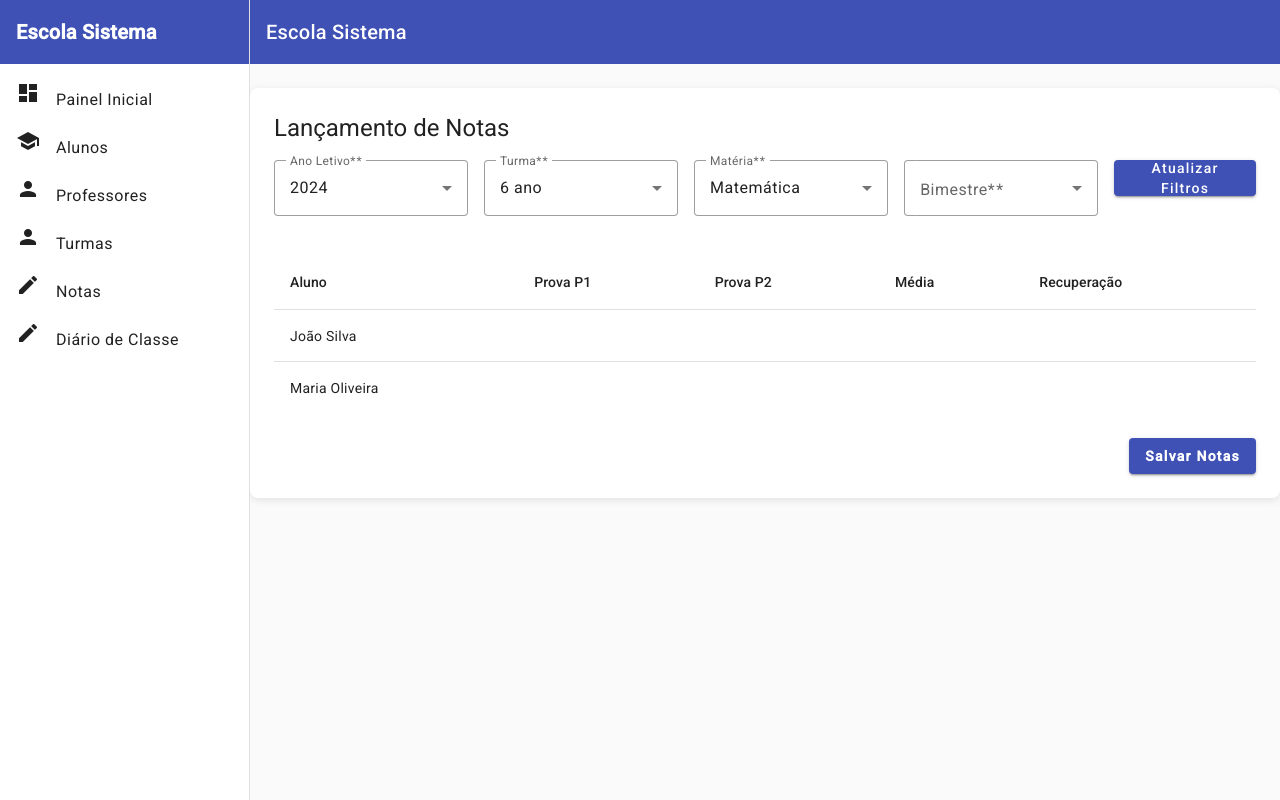
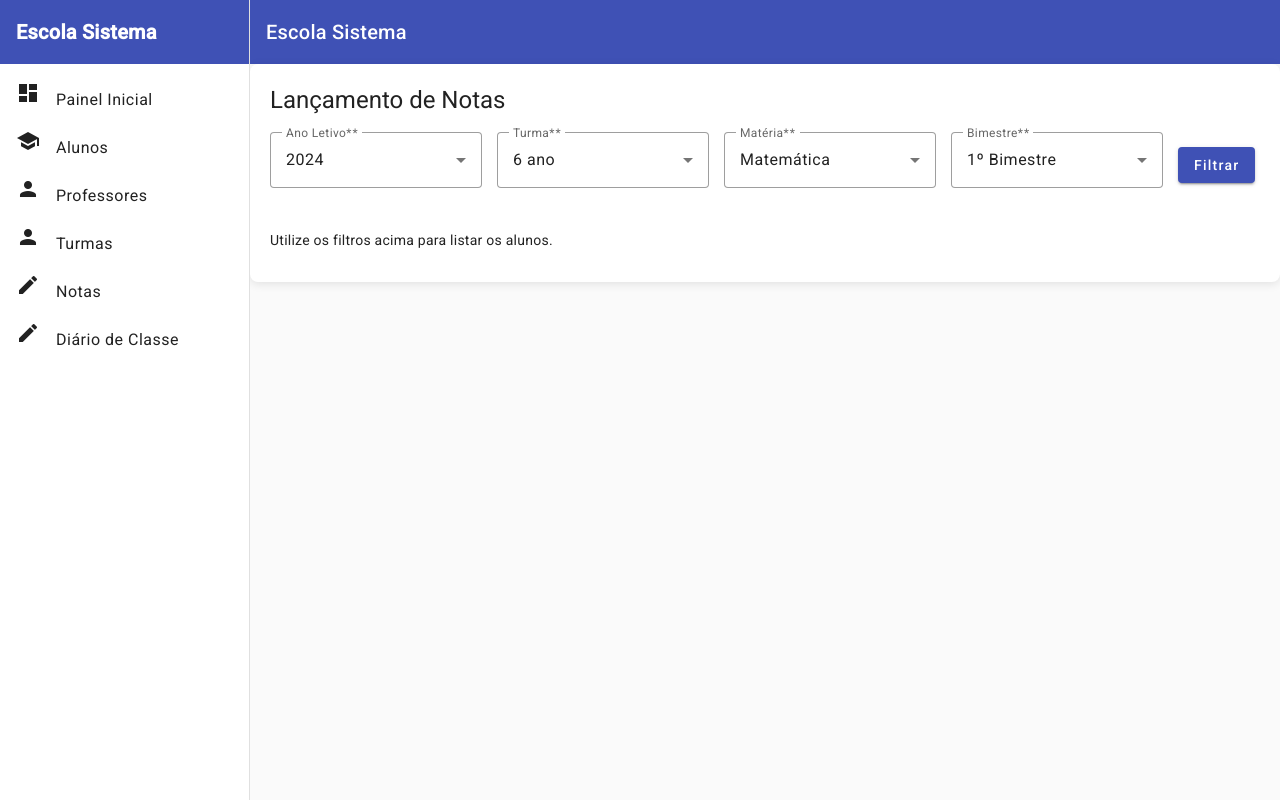
Before and after one commit to Mateussilva10x/school-system, an Angular app: page /grades in a window 1280 px wide. Built offline with nearby package versions, Linux system fonts and the light colour scheme.

Commit message:
fix: adjusted the styles and grades component screen

```diff
--- a/src/app/components/grades/grades.component.html
+++ b/src/app/components/grades/grades.component.html
@@ -1,4 +1,4 @@
-<div class="container">
+<div class="grades-container">
   <h1>Lançamento de Notas</h1>
 
   <form [formGroup]="gradesForm" class="filters">
@@ -18,7 +18,7 @@
 
     <mat-form-field appearance="outline">
       <mat-label>Matéria*</mat-label>
-      <mat-select formControlName="subject" (selectionChange)="onSubjectChange()">
+      <mat-select formControlName="subject">
         <mat-option *ngFor="let subject of subjects" [value]="subject">{{ subject }}</mat-option>
       </mat-select>
     </mat-form-field>
@@ -30,84 +30,57 @@
       </mat-select>
     </mat-form-field>
 
-    <button mat-raised-button color="primary" (click)="onFilterChange()">Atualizar Filtros</button>
+    <button mat-raised-button color="primary" (click)="fetchStudents()">Filtrar</button>
   </form>
 
-  <mat-progress-bar
-    *ngIf="loading()"
-    mode="indeterminate"
-    color="primary"
-  ></mat-progress-bar>
+  <mat-progress-bar *ngIf="loading()" mode="indeterminate" color="primary"></mat-progress-bar>
 
-  <table mat-table [dataSource]="students()" >
+  <div *ngIf="students().length === 0" class="empty-message">
+    <p>Utilize os filtros acima para listar os alunos.</p>
+  </div>
+
+  <div class="table-container">
+    <table mat-table [dataSource]="students()" [hidden]="students().length === 0" class="mat-elevation-z8 grades-table">
+
       <ng-container matColumnDef="name">
-      <th mat-header-cell *matHeaderCellDef>Aluno</th>
-      <td mat-cell *matCellDef="let student">{{ student.name }}</td>
+        <th mat-header-cell *matHeaderCellDef> Aluno </th>
+        <td mat-cell *matCellDef="let student"> {{ student.name }} </td>
       </ng-container>
 
       <ng-container matColumnDef="gradeP1">
-      <th mat-header-cell *matHeaderCellDef>Prova P1</th>
+        <th mat-header-cell *matHeaderCellDef> Prova P1 </th>
         <td mat-cell *matCellDef="let student">
-        <input
-          matInput
-          *ngIf="gradesForm.get('gradeP1_' + student.id)"
-          [formControl]="getFormControl('gradeP1_' + student.id)"
-          type="number"
-          (input)="calculateAverage(student.id)"
-        />
+          <input matInput type="number" [formControl]="getFormControl('gradeP1_' + student.id)" (input)="calculateAverage(student.id)" />
         </td>
       </ng-container>
 
       <ng-container matColumnDef="gradeP2">
-      <th mat-header-cell *matHeaderCellDef>Prova P2</th>
+        <th mat-header-cell *matHeaderCellDef> Prova P2 </th>
         <td mat-cell *matCellDef="let student">
-        <input
-          matInput
-          *ngIf="gradesForm.get('gradeP2_' + student.id)"
-          [formControl]="getFormControl('gradeP2_' + student.id)"
-          type="number"
-          (input)="calculateAverage(student.id)"
-        />
+          <input matInput type="number" [formControl]="getFormControl('gradeP2_' + student.id)" (input)="calculateAverage(student.id)" />
         </td>
       </ng-container>
 
       <ng-container matColumnDef="average">
-      <th mat-header-cell *matHeaderCellDef>Média</th>
+        <th mat-header-cell *matHeaderCellDef> Média </th>
         <td mat-cell *matCellDef="let student">
-        <input
-          matInput
-          *ngIf="gradesForm.get('average_' + student.id)"
-          [formControl]="getFormControl('average_' + student.id)"
-          type="number"
-          readonly
-        />
+          <input matInput type="number" [formControl]="getFormControl('average_' + student.id)" readonly />
         </td>
       </ng-container>
 
       <ng-container matColumnDef="gradeRec">
-      <th mat-header-cell *matHeaderCellDef>Recuperação</th>
+        <th mat-header-cell *matHeaderCellDef> Recuperação </th>
         <td mat-cell *matCellDef="let student">
-        <input
-          matInput
-          *ngIf="gradesForm.get('gradeRec_' + student.id)"
-          [formControl]="getFormControl('gradeRec_' + student.id)"
-          type="number"
-        />
+          <input matInput type="number" [formControl]="getFormControl('gradeRec_' + student.id)" />
         </td>
       </ng-container>
 
       <tr mat-header-row *matHeaderRowDef="displayedColumns"></tr>
       <tr mat-row *matRowDef="let row; columns: displayedColumns;"></tr>
+
     </table>
-
-  <div class="actions">
-    <button
-      mat-raised-button
-      color="primary"
-      (click)="saveGrades()"
-      [disabled]="loading()"
-    >
-      Salvar Notas
-    </button>
+    <div class="button-container">
+      <button mat-raised-button color="accent" *ngIf="students().length > 0" (click)="saveGrades()" [disabled]="gradesForm.invalid">Salvar Notas</button>
     </div>
   </div>
+</div>
--- a/src/app/components/grades/grades.component.scss
+++ b/src/app/components/grades/grades.component.scss
@@ -1,64 +1,52 @@
-.container {
-  max-width: 1200px;
-  margin: 24px auto;
-  background-color: #fff;
-  padding: 24px;
+.grades-container {
+  padding: 20px;
+  background: #ffffff;
   border-radius: 8px;
-  box-shadow: 0 2px 8px rgba(0, 0, 0, 0.1);
+  box-shadow: 0px 2px 10px rgba(0, 0, 0, 0.1);
+}
 
-  .header {
-    h1 {
-      font-size: 24px;
-      font-weight: bold;
-      margin-bottom: 16px;
-      color: #3f51b5;
-    }
+.filters {
+  display: flex;
+  gap: 15px;
+  margin-bottom: 20px;
+}
+
+.table-container {
+  display: flex;
+  flex-direction: column;
+  gap: 10px;
+
+  .button-container {
+    display: flex;
+    justify-content: flex-end;
+  }
+}
+
+.grades-table {
+  width: 100%;
+  margin-top: 20px;
+
+  th {
+    text-align: left;
+    font-weight: bold;
+    background: #f5f5f5;
   }
 
-  .filters {
-    display: flex;
-    gap: 16px;
-    margin-bottom: 16px;
+  input {
+    width: 100%;
+    padding: 6px;
+    font-size: 14px;
+    border-radius: 4px;
+    border: 1px solid #ccc;
+    outline: none;
 
-    .filter-item {
-      flex: 1;
-
-      mat-form-field {
-        width: 100%;
-      }
-    }
-  }
-
-  .table-container {
-    margin-top: 16px;
-
-    table {
-      width: 100%;
-      border-spacing: 0;
-      border-collapse: collapse;
-    }
-
-    th, td {
-      padding: 8px 16px;
-    }
-
-    th {
-      background-color: #f5f5f5;
-      font-weight: bold;
-    }
-
-    .grade-field {
-      width: 100px;
-    }
-  }
-
-  .actions {
-    margin-top: 24px;
-    display: flex;
-    justify-content: flex-end;
-
-    button {
-      font-weight: bold;
+    &:disabled {
+      background: #e0e0e0;
+      color: #666;
     }
   }
 }
+
+button {
+  margin-top: 15px;
+}
--- a/src/app/components/grades/grades.component.ts
+++ b/src/app/components/grades/grades.component.ts
@@ -18,10 +18,10 @@ export class GradesComponent implements OnInit {
   classes = ['6 ano', '7 ano', '8 ano', '9 ano'];
   subjects = ['Matemática', 'Português', 'Ciências'];
   bimesters = [1, 2, 3, 4];
+
   students = this.studentStore.studentsSignal;
   loading = this.studentStore.loadingSignal;
   displayedColumns = ['name', 'gradeP1', 'gradeP2', 'average', 'gradeRec'];
-
 
   constructor(private fb: FormBuilder, private studentStore: StudentStore) {}
 
@@ -30,30 +30,44 @@ export class GradesComponent implements OnInit {
       year: [2024, Validators.required],
       class: ['6 ano', Validators.required],
       subject: ['Matemática', Validators.required],
-      bimester: ['1', Validators.required],
+      bimester: [1, Validators.required],
     });
-
-    this.onFilterChange();
   }
 
-  onFilterChange(): void {
+  async fetchStudents(): Promise<void> {
     const { year, class: className } = this.gradesForm.value;
+
     this.studentStore.loadStudents(year, className);
 
-    setTimeout(() => {
+    await new Promise((resolve) => setTimeout(resolve, 500));
+
     this.students().forEach((student) => {
       this.addStudentControls(student.id);
+
+      const savedGrade = student.grades?.find(
+        (grade) =>
+          grade.subject === this.gradesForm.value.subject &&
+          grade.bimester === this.gradesForm.value.bimester
+      );
+
+      if (savedGrade) {
+        this.gradesForm.get(`gradeP1_${student.id}`)?.setValue(savedGrade.gradeP1);
+        this.gradesForm.get(`gradeP2_${student.id}`)?.setValue(savedGrade.gradeP2);
+        this.gradesForm.get(`gradeRec_${student.id}`)?.setValue(savedGrade.gradeRec);
+        this.gradesForm.get(`average_${student.id}`)?.setValue(savedGrade.average);
+      } else {
+        this.gradesForm.get(`gradeP1_${student.id}`)?.reset();
+        this.gradesForm.get(`gradeP2_${student.id}`)?.reset();
+        this.gradesForm.get(`gradeRec_${student.id}`)?.reset();
+        this.gradesForm.get(`average_${student.id}`)?.reset();
+      }
     });
-    }, 0);
   }
 
+
+
   addStudentControls(studentId: number): void {
-    const controls = [
-      `gradeP1_${studentId}`,
-      `gradeP2_${studentId}`,
-      `gradeRec_${studentId}`,
-      `average_${studentId}`,
-    ];
+    const controls = [`gradeP1_${studentId}`, `gradeP2_${studentId}`, `gradeRec_${studentId}`, `average_${studentId}`];
 
     controls.forEach((controlName) => {
       if (!this.gradesForm.contains(controlName)) {
@@ -71,16 +85,6 @@ export class GradesComponent implements OnInit {
   }
 
 
-  onSubjectChange(): void {
-    this.students().forEach((student) => {
-      this.addStudentControls(student.id);
-      this.gradesForm.get(`gradeP1_${student.id}`)?.reset();
-      this.gradesForm.get(`gradeP2_${student.id}`)?.reset();
-      this.gradesForm.get(`gradeRec_${student.id}`)?.reset();
-      this.gradesForm.get(`average_${student.id}`)?.reset();
-    });
-  }
-
   getFormControl(controlName: string): FormControl {
     const control = this.gradesForm.get(controlName);
     if (!control) {
@@ -89,28 +93,42 @@ export class GradesComponent implements OnInit {
     return control as FormControl;
   }
 
+
+  calculateAverage(studentId: number): void {
+    const gradeP1 = this.gradesForm.get(`gradeP1_${studentId}`)?.value || 0;
+    const gradeP2 = this.gradesForm.get(`gradeP2_${studentId}`)?.value || 0;
+    const average = (gradeP1 + gradeP2) / 2;
+
+    this.gradesForm.get(`average_${studentId}`)?.setValue(average);
+
+    if (average < 7) {
+      this.gradesForm.get(`gradeRec_${studentId}`)?.enable();
+    } else {
+      this.gradesForm.get(`gradeRec_${studentId}`)?.disable();
+      this.gradesForm.get(`gradeRec_${studentId}`)?.setValue(null);
+    }
+  }
+
   saveGrades(): void {
-    const studentsWithGrades: Student[] = this.students().map((student) => ({
-      ...student,
-      grades: [
-        {
+    const studentsWithGrades: Student[] = this.students().map((student) => {
+      const existingGrades = student.grades || [];
+
+      const newGrade = {
         subject: this.gradesForm.value.subject,
         bimester: this.gradesForm.value.bimester,
         gradeP1: this.gradesForm.get(`gradeP1_${student.id}`)?.value,
         gradeP2: this.gradesForm.get(`gradeP2_${student.id}`)?.value,
         gradeRec: this.gradesForm.get(`gradeRec_${student.id}`)?.value,
         average: this.gradesForm.get(`average_${student.id}`)?.value,
-        },
-      ],
-    }));
+      };
+
+      return {
+        ...student,
+        grades: [...existingGrades, newGrade],
+      };
+    });
 
     this.studentStore.saveGrades(studentsWithGrades);
   }
 
-  calculateAverage(studentId: number): void {
-    const gradeP1 = this.gradesForm.get(`gradeP1_${studentId}`)?.value || 0;
-    const gradeP2 = this.gradesForm.get(`gradeP2_${studentId}`)?.value || 0;
-    const average = (gradeP1 + gradeP2) / 2;
-    this.gradesForm.get(`average_${studentId}`)?.setValue(average);
 }
-}
```
Lines whose indentation alone changed are shown as unchanged.
